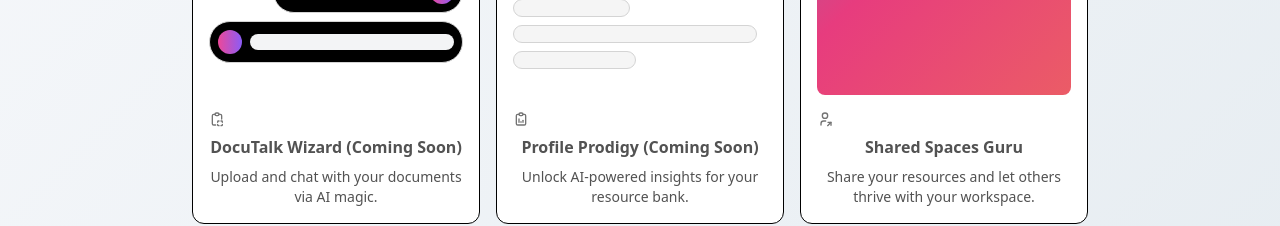
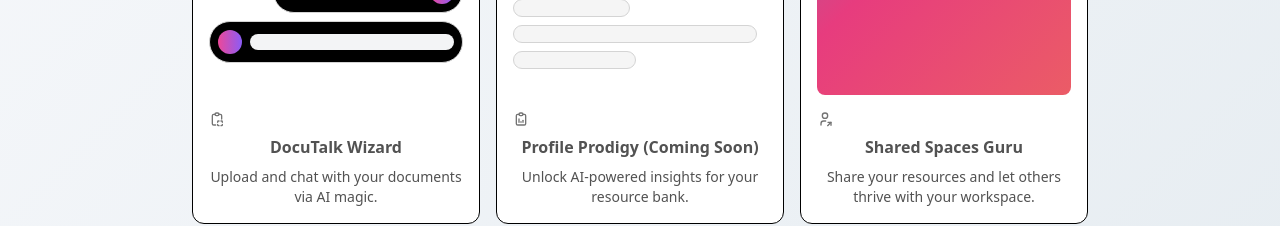
Before and after one commit to d-pamneja/100xBrainly-frontend, a React (Vite) app: page / in a window 1280 px wide. Shown: the part 960-1186 px from the top of the page. Built offline with nearby package versions, Linux system fonts and the light colour scheme; no server answers.

Commit message:
V2 Deployment

```diff
--- a/src/pages/(app)/features/grid.tsx
+++ b/src/pages/(app)/features/grid.tsx
@@ -314,7 +314,7 @@ const SkeletonFive = () => {
 
 const items = [
     {
-      title: "DocuTalk Wizard (Coming Soon)",
+      title: "DocuTalk Wizard",
       description: (
         <span className="text-sm">
           Upload and chat with your documents via AI magic.
```
